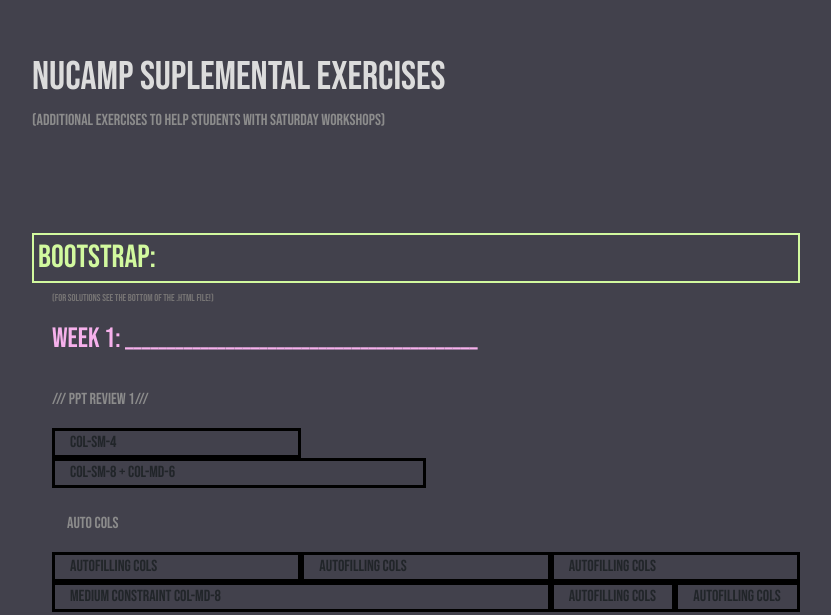
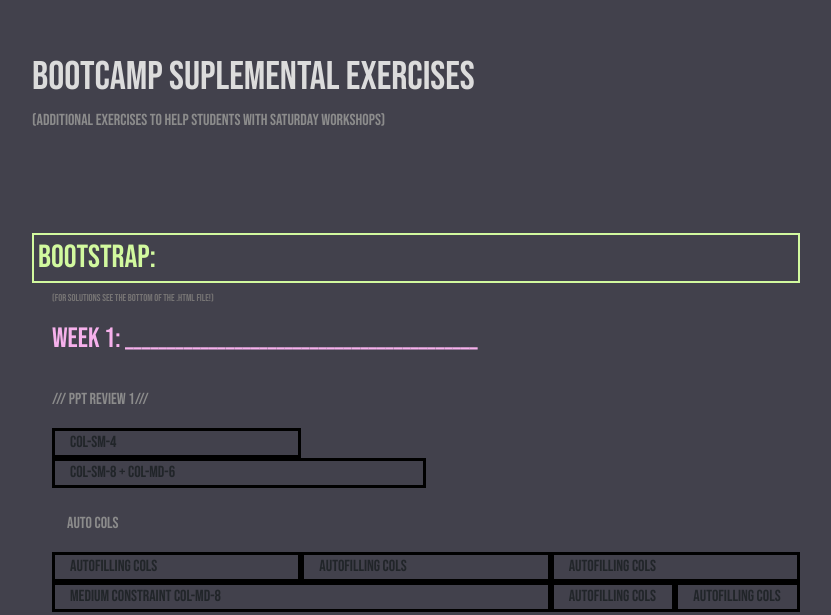
Before and after one commit to andremichalowski/nuCamp-extra-student-excercises, a website: page bootstrap.html in a window 1280 px wide. Shown: the part 203-818 px from the top of the page, without its empty margins (224-1055 px from the left). Drawn offline with nearby package versions, Linux system fonts and the light colour scheme.

Commit message:
Title changed from Nucamp to Bootcamp

```diff
--- a/bootstrap.html
+++ b/bootstrap.html
@@ -24,7 +24,7 @@
 
     <header>
         <div>
-            <a href="index.html"><h1>NUCAMP SUPLEMENTAL EXERCISES</h1></a>
+            <a href="index.html"><h1>BOOTCAMP SUPLEMENTAL EXERCISES</h1></a>
             <p>(Additional exercises to help students with Saturday Workshops)</p>
         </div>
     </header>
```
